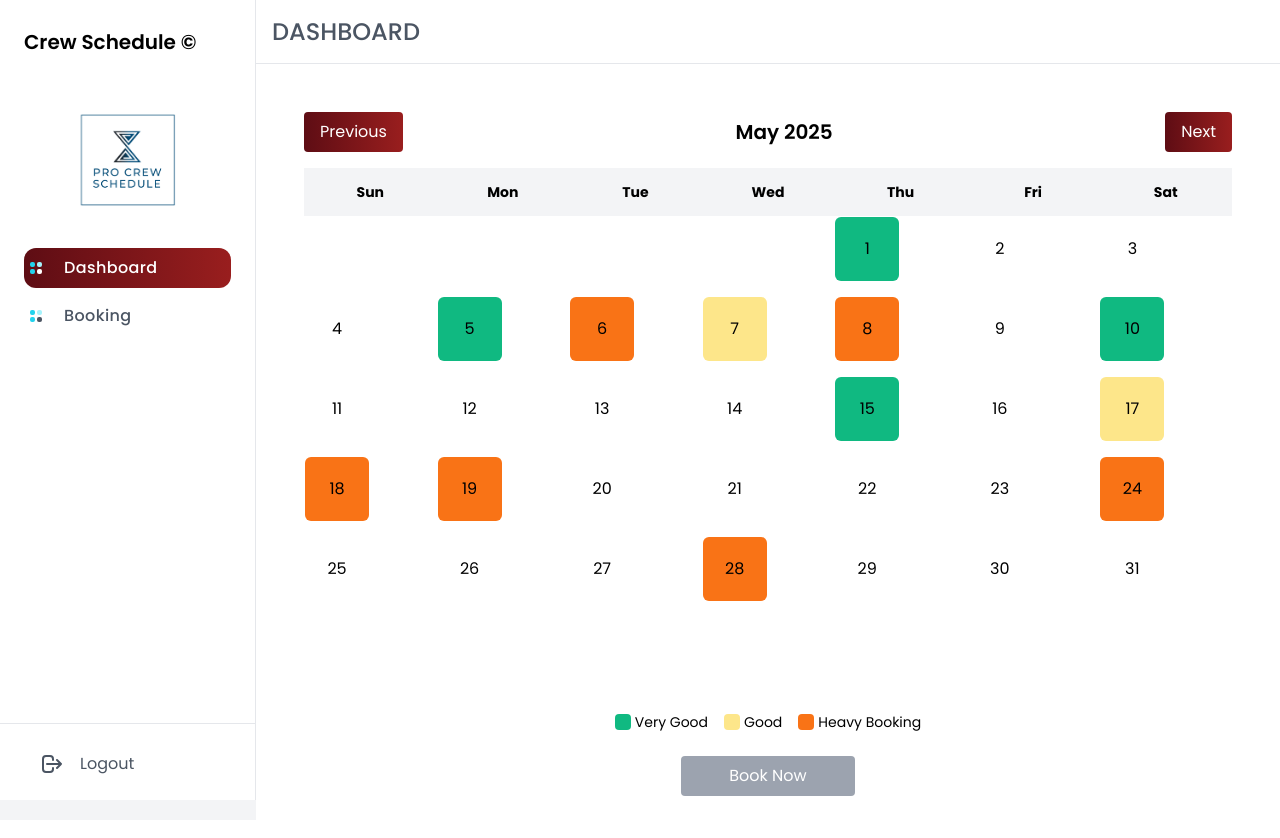
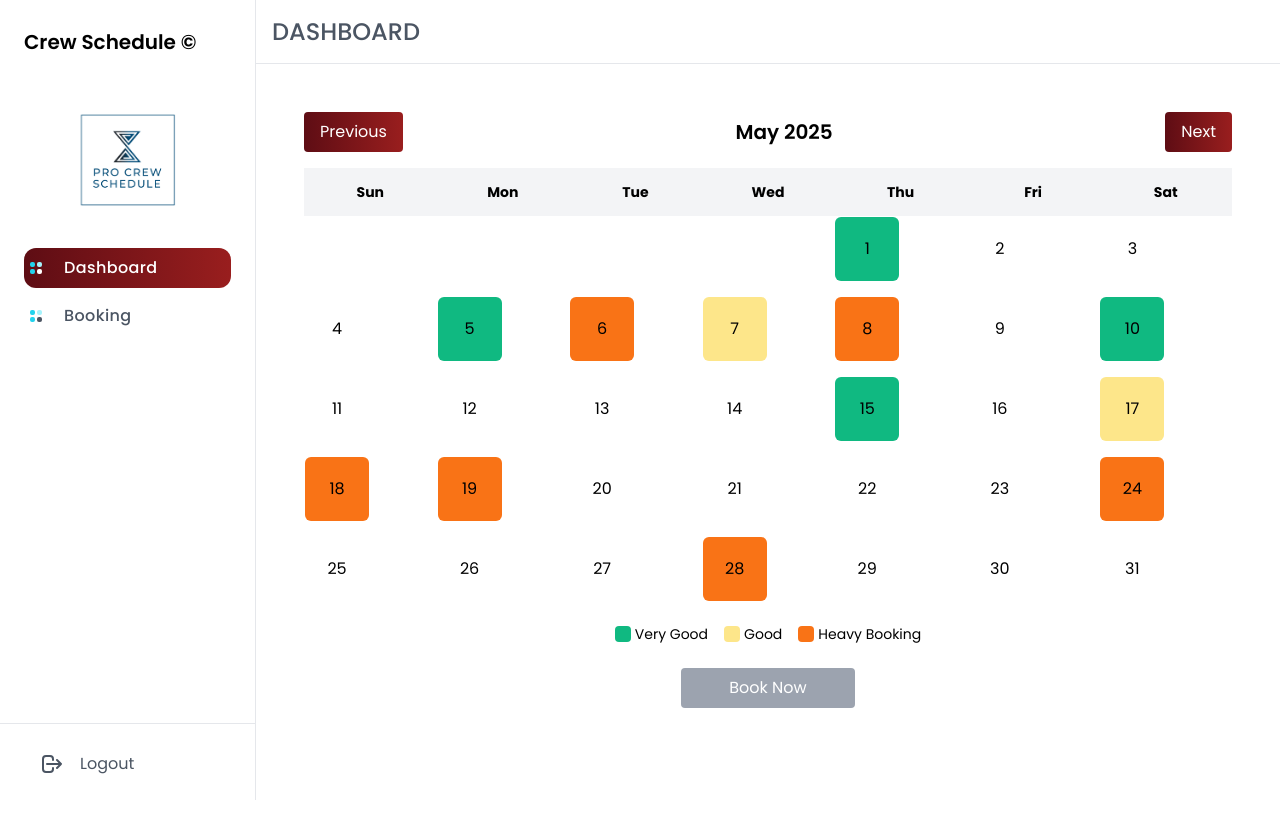
Before and after one commit to AdarshCHMMMUT/banquetfront, a React (Vite) app: page / in a window 1280 px wide. Both pictures are taken after typing "name@example.com", "Sample123" into the empty fields and a click on the button "Login". Shown: the top 838 px of the page. After the commit the page ends 800 px from the top, so only its background shows below. Built offline with nearby package versions, Linux system fonts and the light colour scheme.

Commit message:
fixed empty div rendering abobe the color code .

```diff
--- a/src/pages/Banquet/LaganCalender.jsx
+++ b/src/pages/Banquet/LaganCalender.jsx
@@ -163,11 +163,17 @@ const renderCalendar = () => {
       }
     }
 
-    weeks.push(<tr key={week}>{days}</tr>);
+    // ❌ Skip pushing this row if all 7 cells are empty
+    const isRowEmpty = days.every(cell => !cell.props.children || cell.props.children.props === undefined);
+
+    if (!isRowEmpty) {
+      weeks.push(<tr key={week}>{days}</tr>);
+    }
   }
 
   return weeks;
 };
+
 
 
 
@@ -214,18 +220,18 @@ const renderCalendar = () => {
           <thead>
             <tr>
               {['Sun', 'Mon', 'Tue', 'Wed', 'Thu', 'Fri', 'Sat'].map((day) => (
-                <th key={day} className="h-8 md:h-12 bg-gray-100 text-xs md:text-sm">
+                <th key={day} className=" h-8 md:h-12 bg-gray-100 text-xs md:text-sm">
                   {day.substring(0, 1)}
                   <span className="hidden sm:inline">{day.substring(1)}</span>
                 </th>
               ))}
             </tr>
           </thead>
-          <tbody>{renderCalendar()}</tbody>
+          <tbody >{renderCalendar()}</tbody>
         </table>
       </div>
 
-      <div className="mt-2 md:mt-4 flex flex-wrap justify-center gap-2 md:gap-4 text-xs md:text-sm">
+      <div className="mt-2  flex flex-wrap justify-center gap-2 md:gap-4 text-xs md:text-sm">
         <div className="flex items-center space-x-1">
           <span className="inline-block w-3 h-3 md:w-4 md:h-4 rounded" style={{ backgroundColor: '#10b981' }}></span>
           <span>Very Good</span>
```
